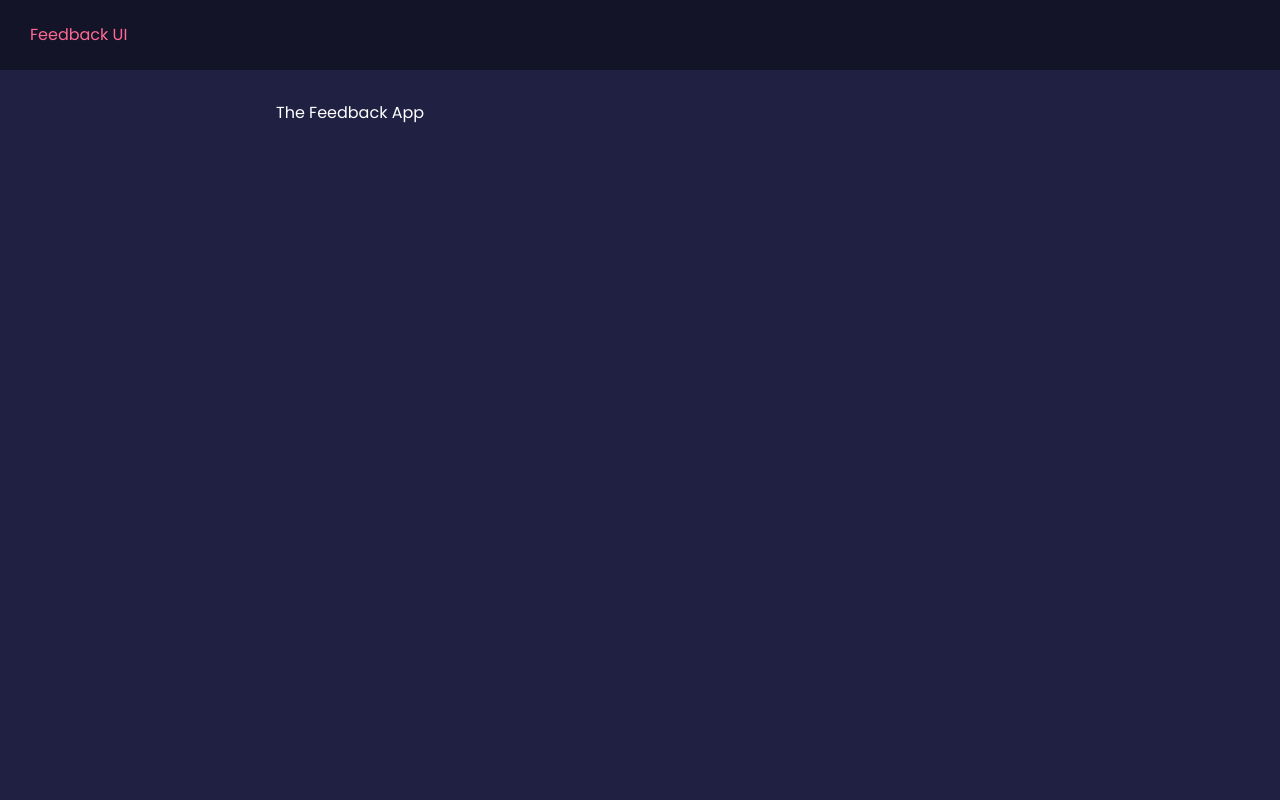
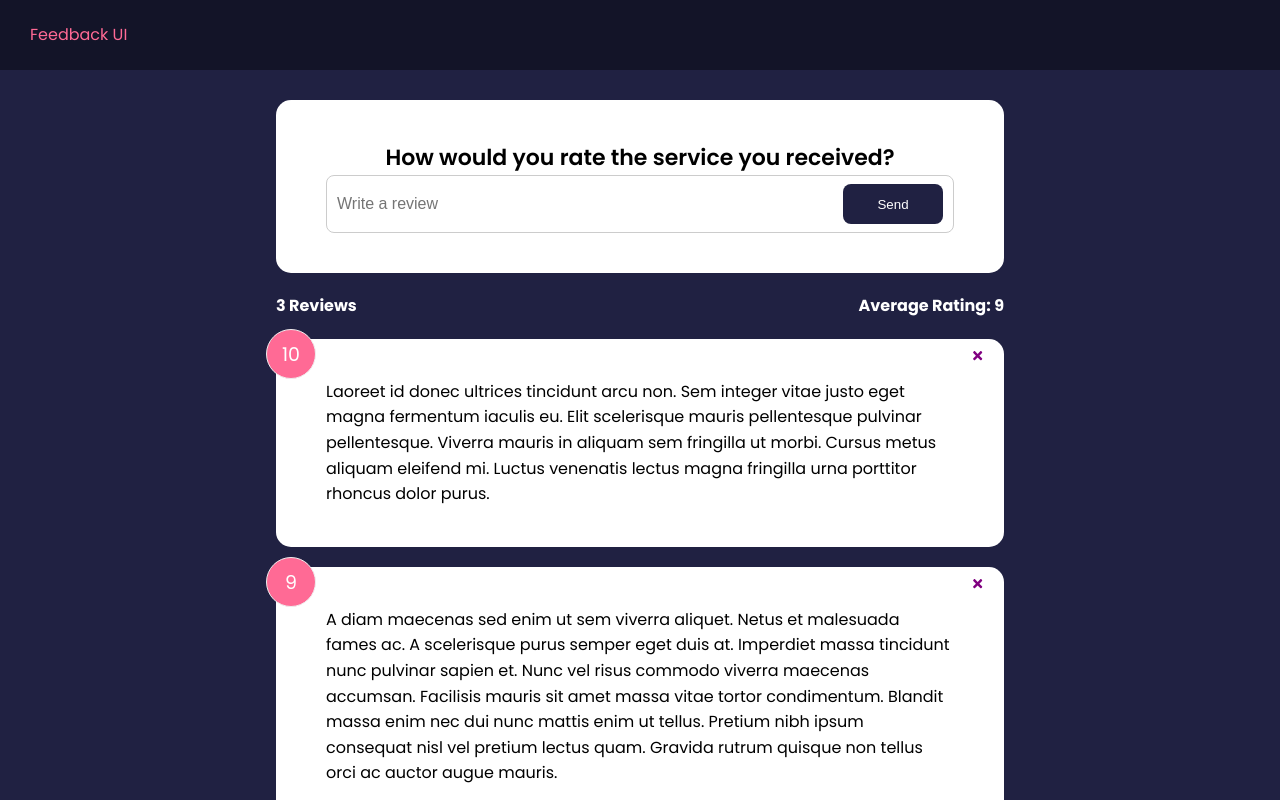
Before and after one commit to ogechinagu/feedbackUITutorial, a React (Create React App) app: page / in a window 1280 px wide. Shown: the top 800 px of the page. Built offline with nearby package versions, Linux system fonts and the light colour scheme.

Commit message:
Done a bunch, List, Item, Stats, Form

```diff
--- a/package.json
+++ b/package.json
@@ -7,7 +7,8 @@
   "dependencies": {
     "react": "18.0.0",
     "react-dom": "18.0.0",
-    "react-scripts": "4.0.0"
+    "react-icons": "^4.6.0",
+    "react-scripts": "^5.0.1"
   },
   "devDependencies": {
     "@babel/runtime": "7.13.8",
--- a/src/App.js
+++ b/src/App.js
@@ -1,12 +1,29 @@
-import Header from './components/Header';
+import { useState } from 'react';
+import { Header } from './components/Header';
 
 import './styles.css';
 
+import { FeedbackList } from './components/FeedbackList';
+import { FeedbackData } from './data/FeedbackData';
+import { FeedbackStats } from './components/FeedbackStats';
+import { FeedbackForm } from './components/FeedbackForm';
+
 export default function App() {
+  const [feedback, setFeedback] = useState(FeedbackData);
+
+  const deleteFeedback = (id) => {
+    if (window.confirm('Are you sure you want to delete this comment?')) {
+      setFeedback(feedback.filter((item) => item.id !== id));
+    }
+  };
   return (
     <>
       <Header />
-      <div className='container'>The Feedback App</div>
+      <div className='container'>
+        <FeedbackForm />
+        <FeedbackStats feedback={feedback} />
+        <FeedbackList feedback={feedback} handleDelete={deleteFeedback} />
+      </div>
     </>
   );
 }
--- /dev/null
+++ b/src/components/FeedbackForm.jsx
@@ -0,0 +1,30 @@
+import { useState } from 'react';
+import { Card } from './shared/Card';
+import { Button } from './shared/Button';
+
+export const FeedbackForm = () => {
+  const [text, setText] = useState('');
+  const [message, setMessage] = useState('');
+  const [btnDisabled, setBtnDisabled] = useState(true);
+
+  const handleTextChange = (e) => {
+    setText(e.target.value);
+  };
+  return (
+    <Card>
+      <form>
+        <h2>How would you rate the service you received?</h2>
+        {/* @todo - rating select component */}
+        <div className='input-group'>
+          <input
+            type='text'
+            placeholder='Write a review'
+            value={text}
+            onChange={handleTextChange}
+          />
+          <Button type='submit'>Send</Button>
+        </div>
+      </form>
+    </Card>
+  );
+};
--- /dev/null
+++ b/src/components/FeedbackItem.jsx
@@ -0,0 +1,20 @@
+import { FaTimes } from 'react-icons/fa';
+import PropTypes from 'prop-types';
+
+import { Card } from './shared/Card';
+
+export const FeedbackItem = ({ item, handleDelete }) => {
+  return (
+    <Card>
+      <div className='num-display'>{item.rating}</div>
+      <button className='close' onClick={() => handleDelete(item.id)}>
+        <FaTimes color='purple' />
+      </button>
+      <div className='text-display'>{item.text}</div>
+    </Card>
+  );
+};
+
+FeedbackItem.propTypes = {
+  item: PropTypes.object.isRequired,
+};
--- /dev/null
+++ b/src/components/FeedbackList.jsx
@@ -0,0 +1,30 @@
+import PropTypes from 'prop-types';
+
+import { FeedbackItem } from './FeedbackItem';
+
+export const FeedbackList = ({ feedback, handleDelete }) => {
+  if (!feedback || feedback.length === 0) {
+    return <p>No Feedback</p>;
+  }
+  return (
+    <div className='feedback-list'>
+      {feedback.map((item) => (
+        <FeedbackItem
+          key={item.id}
+          item={item}
+          handleDelete={handleDelete}
+        />
+      ))}
+    </div>
+  );
+};
+
+FeedbackList.propTypes = {
+  feedback: PropTypes.arrayOf(
+    PropTypes.shape({
+      id: PropTypes.number.isRequired,
+      rating: PropTypes.number.isRequired,
+      text: PropTypes.string.isRequired,
+    })
+  ),
+};
--- /dev/null
+++ b/src/components/FeedbackStats.jsx
@@ -0,0 +1,22 @@
+import PropTypes from 'prop-types';
+
+export const FeedbackStats = ({ feedback }) => {
+  // Calcutating average ratings
+  let average =
+    feedback.reduce((acc, cur) => {
+      return acc + cur.rating;
+    }, 0) / feedback.length;
+
+  average = average.toFixed(1).replace(/[.,]0$/, '');
+
+  return (
+    <div className='feedback-stats'>
+      <h4>{feedback.length} Reviews</h4>
+      <h4>Average Rating: {isNaN(average) ? 0 : average}</h4>
+    </div>
+  );
+};
+
+FeedbackStats.propTypes = {
+  feedback: PropTypes.array.isRequired,
+};
--- a/src/components/Header.jsx
+++ b/src/components/Header.jsx
@@ -1,6 +1,6 @@
 import PropTypes from 'prop-types';
 
-const Header = ({ text, bgColor, textColor }) => {
+export const Header = ({ text, bgColor, textColor }) => {
   const headerStyle = {
     backgroundColor: bgColor,
     color: textColor,
@@ -24,5 +24,3 @@ Header.propType = {
   bgColor: PropTypes.string.isRequired,
   textColor: PropTypes.string.isRequired,
 };
-
-export default Header;
--- /dev/null
+++ b/src/components/shared/Button.jsx
@@ -0,0 +1,22 @@
+import PropTypes from 'prop-types';
+
+export const Button = ({ children, version, type, isDisabled }) => {
+  return (
+    <button type={type} disabled={isDisabled} className={`btn btn-${version}`}>
+      {children}
+    </button>
+  );
+};
+
+Button.defaultProps = {
+  version: 'primary',
+  type: 'button',
+  isDisabled: false,
+};
+
+Button.propTypes = {
+  children: PropTypes.node.isRequired,
+  version: PropTypes.string,
+  type: PropTypes.string,
+  isDisabled: PropTypes.bool,
+};
--- /dev/null
+++ b/src/components/shared/Card.jsx
@@ -0,0 +1,25 @@
+import PropTypes from 'prop-types';
+
+export const Card = ({ children, reverse }) => {
+  // return <div className={`card ${reverse && 'reverse'}`}>{children}</div>;
+  return (
+    <div
+      className='card'
+      style={{
+        backgroundColor: reverse ? 'rgba(0, 0, 0, 0.4)' : '#fff',
+        color: reverse ? '#fff' : '#000',
+      }}
+    >
+      {children}
+    </div>
+  );
+};
+
+Card.defaultProps = {
+  reverse: false,
+};
+
+Card.propTypes = {
+  children: PropTypes.node.isRequired,
+  reverse: PropTypes.bool,
+};
--- /dev/null
+++ b/src/data/FeedbackData.js
@@ -0,0 +1,17 @@
+export const FeedbackData = [
+  {
+    id: 1,
+    rating: 10,
+    text: 'Laoreet id donec ultrices tincidunt arcu non. Sem integer vitae justo eget magna fermentum iaculis eu. Elit scelerisque mauris pellentesque pulvinar pellentesque. Viverra mauris in aliquam sem fringilla ut morbi. Cursus metus aliquam eleifend mi. Luctus venenatis lectus magna fringilla urna porttitor rhoncus dolor purus.',
+  },
+  {
+    id: 2,
+    rating: 9,
+    text: 'A diam maecenas sed enim ut sem viverra aliquet. Netus et malesuada fames ac. A scelerisque purus semper eget duis at. Imperdiet massa tincidunt nunc pulvinar sapien et. Nunc vel risus commodo viverra maecenas accumsan. Facilisis mauris sit amet massa vitae tortor condimentum. Blandit massa enim nec dui nunc mattis enim ut tellus. Pretium nibh ipsum consequat nisl vel pretium lectus quam. Gravida rutrum quisque non tellus orci ac auctor augue mauris.',
+  },
+  {
+    id: 3,
+    rating: 8,
+    text: 'Erat pellentesque adipiscing commodo elit at imperdiet dui accumsan sit. Cursus eget nunc scelerisque viverra mauris in aliquam sem. Nunc sed id semper risus in hendrerit gravida.',
+  },
+];
--- a/src/styles.css
+++ b/src/styles.css
@@ -41,10 +41,10 @@ header {
   position: relative;
 }
 
-.card.reverse {
+/* .card.reverse {
   background-color: rgba(0, 0, 0, 0.4);
   color: #fff;
-}
+} */
 
 .card h2 {
   font-size: 22px;
```
Also changed, not shown: 2 other files (tests, documents, lock files or other folders).
